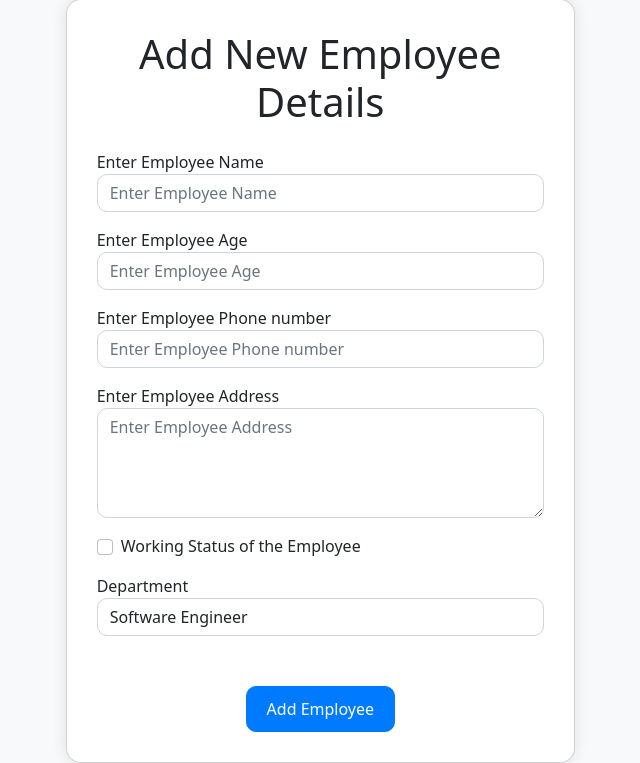
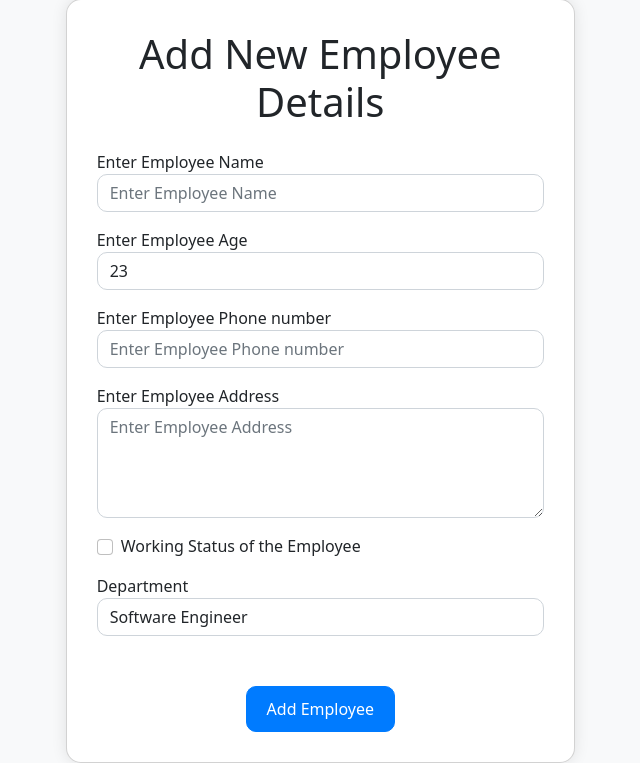
Before and after one commit to Akilx23109831/x23109831_devsecops_project, a Django app: template templates/emp/add_emp.html in a window 1280 px wide; the page is wider, and only the part inside the window is pictured. Shown: the part 786-1549 px from the top of that part, without its empty margins (533-1173 px from the left). Run offline with Django 4.2, Linux system fonts and the light colour scheme; the template is opened without the code that fills it: values that come from a table or form of the project are taken from there, others are empty; data comes from the database, SQL or seed files in the repository; both versions use the stored data as it was after the commit.

Commit message:
new build07

```diff
--- a/templates/emp/add_emp.html
+++ b/templates/emp/add_emp.html
@@ -76,14 +76,15 @@
                         </div>
 
                         <!--Employee ID-->
-                        <div class="mb-3">
-                            <label for="Age">Enter Employee Age</label>
+                         <div class="mb-3">
+                            <label for="id">Enter Employee Age</label>
                             <input
                                     id="id"
                                     type="text"
                                     class="form-control"
-                                    placeholder="Enter Employee Age"
-                                    name="emp_Age"
+                                    placeholder="Enter employee age"
+                                    name="emp_age"
+                                    value="{{emp.emp_age}}"
                             />
                         </div>
 
```
Also changed, not shown: db.sqlite3.
